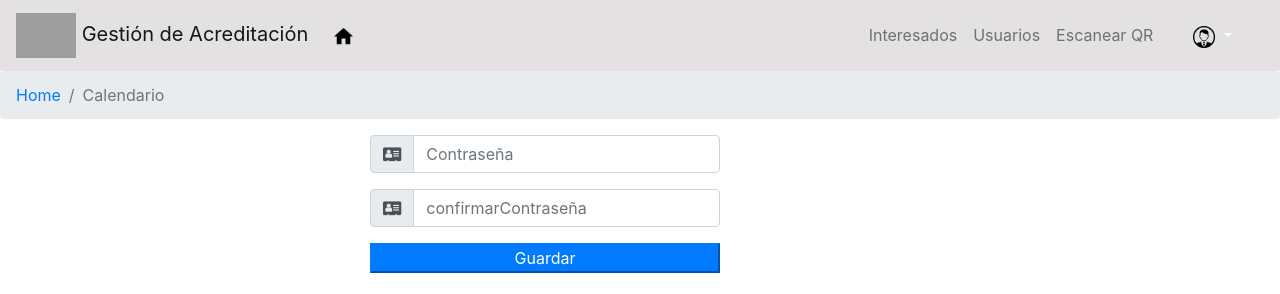
After one commit to belen7/examen, a PHP site: page /proyecto/sistema/cambiarContrasena.php in a window 1280 px wide. The commit adds this page. Shown: the top 294 px of the page. Run offline with PHP 8.4, Linux system fonts and the light colour scheme; the visitor is signed in with stand-in values (Sample User, id 1); data that the repository does not hold is empty; grey boxes are pictures that could not be loaded.

Commit message:
Se agrego funcionalidad para cambio de contraseña

```diff
--- /dev/null
+++ b/sistema/cambiarContrasena.php
@@ -0,0 +1,122 @@
+<?php
+  include_once('./funciones/controlAcceso.php');
+  $nav_item_home = "active";
+  $nav_item_interesado = "";
+  $nav_item_usuario = "";
+  $nav_item_escanear = "";
+?>
+<!doctype html>
+<html lang="es">
+<head>
+  <meta charset="utf-8">
+  <meta name="viewport" content="width=device-width, initial-scale=1">
+  <title>SiGeAl - Bedelia</title>
+   <?php include_once('mod_css.html'); ?>
+   <link rel="stylesheet" href="./css/custom.css">
+   <?php include("mod_jquery.html"); ?>
+</head>
+<body>
+
+
+
+ <!-- NAVBAR -->
+ <header>
+    <?php include("mod_navbar.php"); ?>
+  </header>
+
+  <article>
+    <div id="breadcrumb">
+      <nav aria-label="breadcrumb" role="navigation">
+          <ol class="breadcrumb">
+              <li class="breadcrumb-item" aria-current="page"><a href="home.php">Home</a></li>
+              <li class="breadcrumb-item active" aria-current="page">Calendario</li>
+          </ol>
+      </nav>
+    </div>
+  </article>
+
+  <article class="container">
+    <div id="titulo"></div>
+  </article>
+
+  <article class="container">
+       <section>
+            <div class="row" id="filtro"></div><!-- Cierra Row-->
+            <div class="row" id="resultado">
+				<div class="col-xs-12 col-sm-12 col-md-3">&nbsp;</div>
+				<div class="col-xs-12 col-sm-12 col-md-6">
+        <form id="form">
+  <div class="form-group row">
+    <div class="col-xs-12 col-sm-12 col-md-9 col-lg-8">
+      <div class="input-group">
+        <div class="input-group-prepend">
+          <div class="input-group-text">
+            <i class="fa fa-address-card"></i>
+          </div>
+        </div>
+        <input id="inputContrasena" placeholder="Contraseña" type="text" class="form-control" minlength="8" maxlength="35" required>
+      </div>
+    </div>
+  </div>
+
+  <div class="form-group row">
+    <div class="col-xs-12 col-sm-12 col-md-9 col-lg-8">
+      <div class="input-group">
+        <div class="input-group-prepend">
+          <div class="input-group-text">
+            <i class="fa fa-address-card"></i>
+          </div>
+        </div>
+        <input id="inputReContrasena" placeholder="confirmarContraseña" type="text" class="form-control" minlength="8" maxlength="35" required>
+      </div>
+    </div>
+  </div>
+
+  <div class="form-group row">
+    <div class="col-xs-12 col-sm-12 col-md-9 col-lg-8">
+      <div class="input-group">
+
+        <button id="btnguardar" class="btn-primary btn-block" onclick="guardarContrasena()" > Guardar </button>
+      </div>
+    </div>
+  </div>
+
+</form>
+</div>
+				<div class="col-xs-12 col-sm-12 col-md-3"></div>
+			</div><!-- Cierra Row-->
+            <div class="row" id="resultado_accion">&nbsp;</div><!-- Cierra Row-->
+        </section>
+  </article>
+
+
+
+<!-- FOOTER -->
+<?php include("mod_footer.html"); ?>
+
+</body>
+</html>
+
+<script >
+  function guardarContrasena() {
+    let pwd=$("#inputContrasena").val();
+    let repwd=$("#inputReContrasena").val();
+    //console.log(pwd+"*"+repwd);
+    if (pwd== repwd) {
+      let msg= `<div class="alert alert-success">
+      <strong>Contraseña Guardada Correctamente</strong></div>`;
+      $("#resultado_accion").html(msg);
+      $("#inputContrasena").prop('disabled', true);
+      $("#inputReContrasena").prop('disabled', true);
+      $("#btnguardar").prop('disabled', true);
+
+    }else{
+      let msg= `<div class="alert alert-danger">
+      <strong>ERROR</strong> No coincide</div>`;
+      $("#resultado_accion").html(msg);
+    };
+
+
+
+  };
+</script>
--- a/sistema/mod_navbar.php
+++ b/sistema/mod_navbar.php
@@ -42,8 +42,11 @@
         <img src="../assets/img/icons/user_icon.png" width="22">
       </a>
       <div class="dropdown-menu dropdown-menu-right bg-info" aria-labelledby="servicesDropdown">
+      <a class="dropdown-item" href="cambiarContrasena.php">Cambiar contraseña</a>
        <a class="dropdown-item" href="logout.php">Salir</a>
+
    </div>
+
  </li>
 </ul>
 
```
Also changed, not shown: sistema/js/usuario.js (line endings or trailing spaces).
